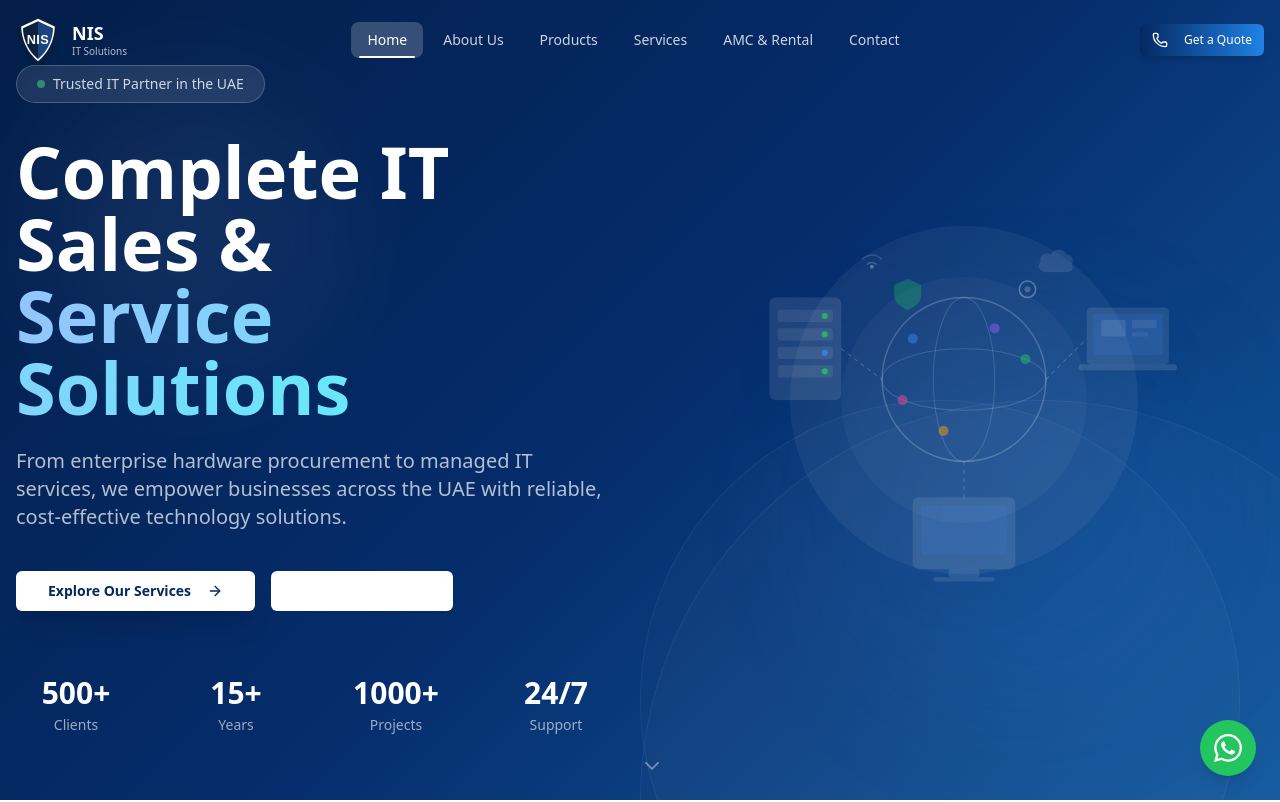
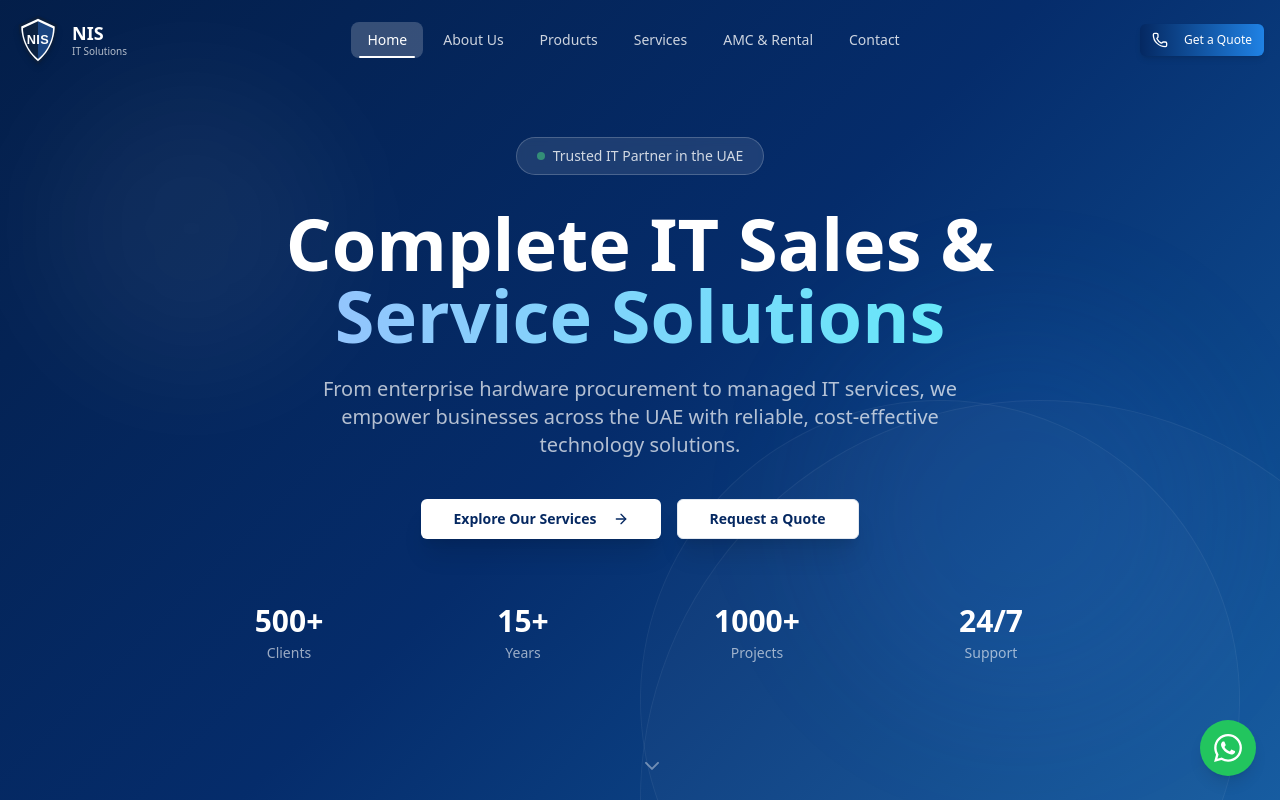
Before and after one commit to Gopal-MD/NIS-Narendhran, a Next.js app: page / in a window 1280 px wide. Shown: the top 802 px of the page. Built offline with nearby package versions, Linux system fonts and the light colour scheme.

Commit message:
Update hero section: remove illustration, solid white buttons

```diff
--- a/src/components/sections/HeroSection.tsx
+++ b/src/components/sections/HeroSection.tsx
@@ -3,7 +3,6 @@
 import { motion } from "framer-motion";
 import { Button } from "@/components/ui/button";
 import { ArrowRight, ChevronDown } from "lucide-react";
-import Image from "next/image";
 import Link from "next/link";
 import { COMPANY } from "@/lib/constants";
 
@@ -57,8 +56,7 @@ export function HeroSection() {
       </div>
 
       <div className="container mx-auto px-4 relative z-10">
-        <div className="grid lg:grid-cols-2 gap-12 items-center">
-          <div className="text-center lg:text-left">
+        <div className="max-w-4xl mx-auto text-center">
           <motion.div
             initial={{ opacity: 0, y: 20 }}
             animate={{ opacity: 1, y: 0 }}
@@ -98,7 +96,7 @@ export function HeroSection() {
             initial={{ opacity: 0, y: 30 }}
             animate={{ opacity: 1, y: 0 }}
             transition={{ duration: 0.7, delay: 0.8 }}
-            className="flex flex-col sm:flex-row gap-4 justify-center lg:justify-start"
+            className="flex flex-col sm:flex-row gap-4 justify-center"
           >
             <Link href="/services">
               <Button
@@ -113,7 +111,7 @@ export function HeroSection() {
               <Button
                 size="lg"
                 variant="outline"
-                className="border-white/30 text-white hover:bg-white/10 font-semibold px-8 backdrop-blur-sm"
+                className="bg-white text-primary hover:bg-white/90 font-semibold px-8 shadow-xl hover:shadow-2xl transition-all"
               >
                 Request a Quote
               </Button>
@@ -140,24 +138,6 @@ export function HeroSection() {
               </div>
             ))}
           </motion.div>
-          </div>
-
-          {/* Hero Illustration */}
-          <motion.div
-            initial={{ opacity: 0, scale: 0.9 }}
-            animate={{ opacity: 1, scale: 1 }}
-            transition={{ duration: 0.8, delay: 0.6 }}
-            className="hidden lg:flex items-center justify-center"
-          >
-            <Image
-              src="/images/hero-illustration.svg"
-              alt="IT Solutions"
-              width={500}
-              height={400}
-              className="w-full max-w-lg drop-shadow-2xl"
-              priority
-            />
-          </motion.div>
         </div>
       </div>
 
```
